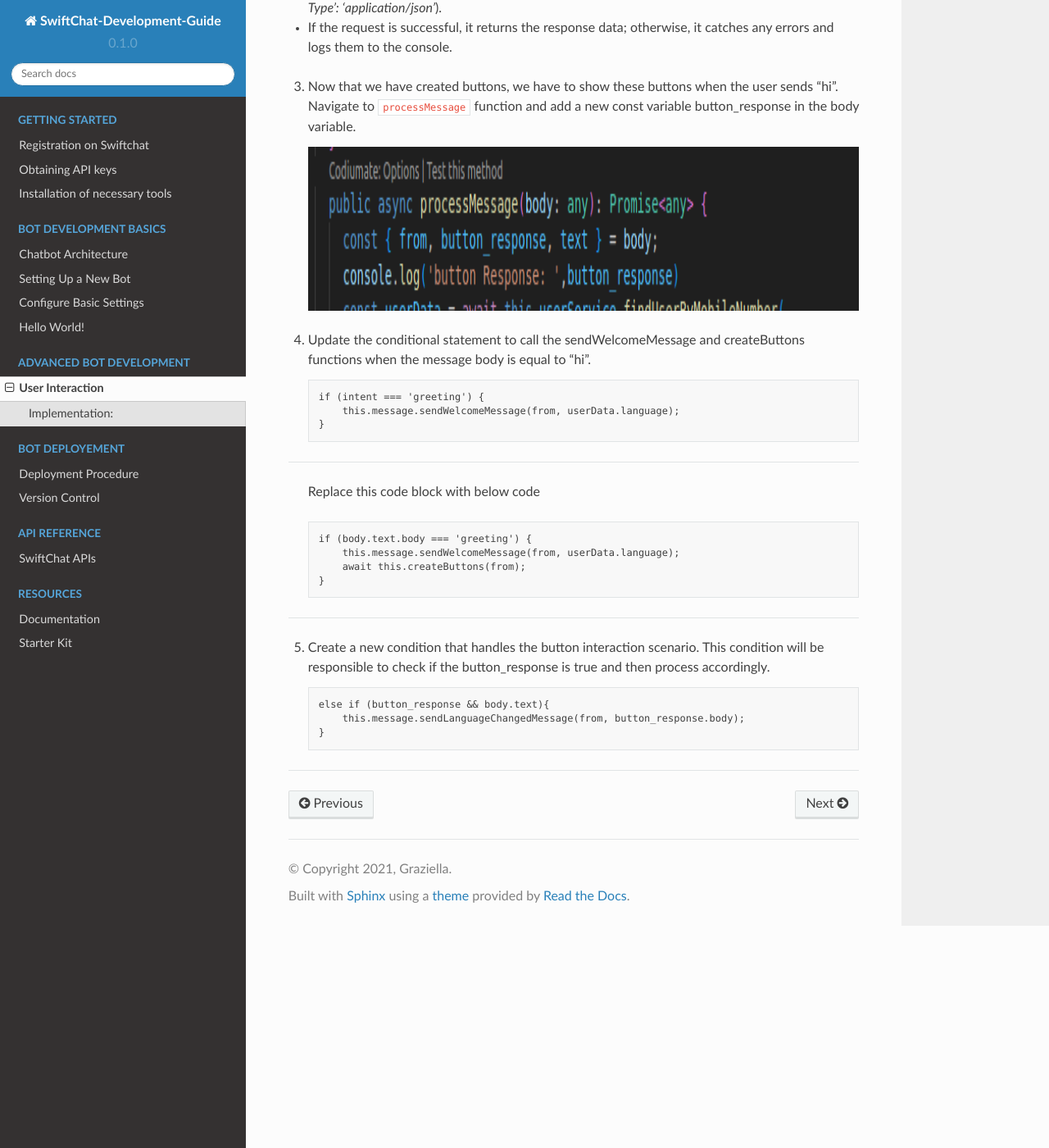
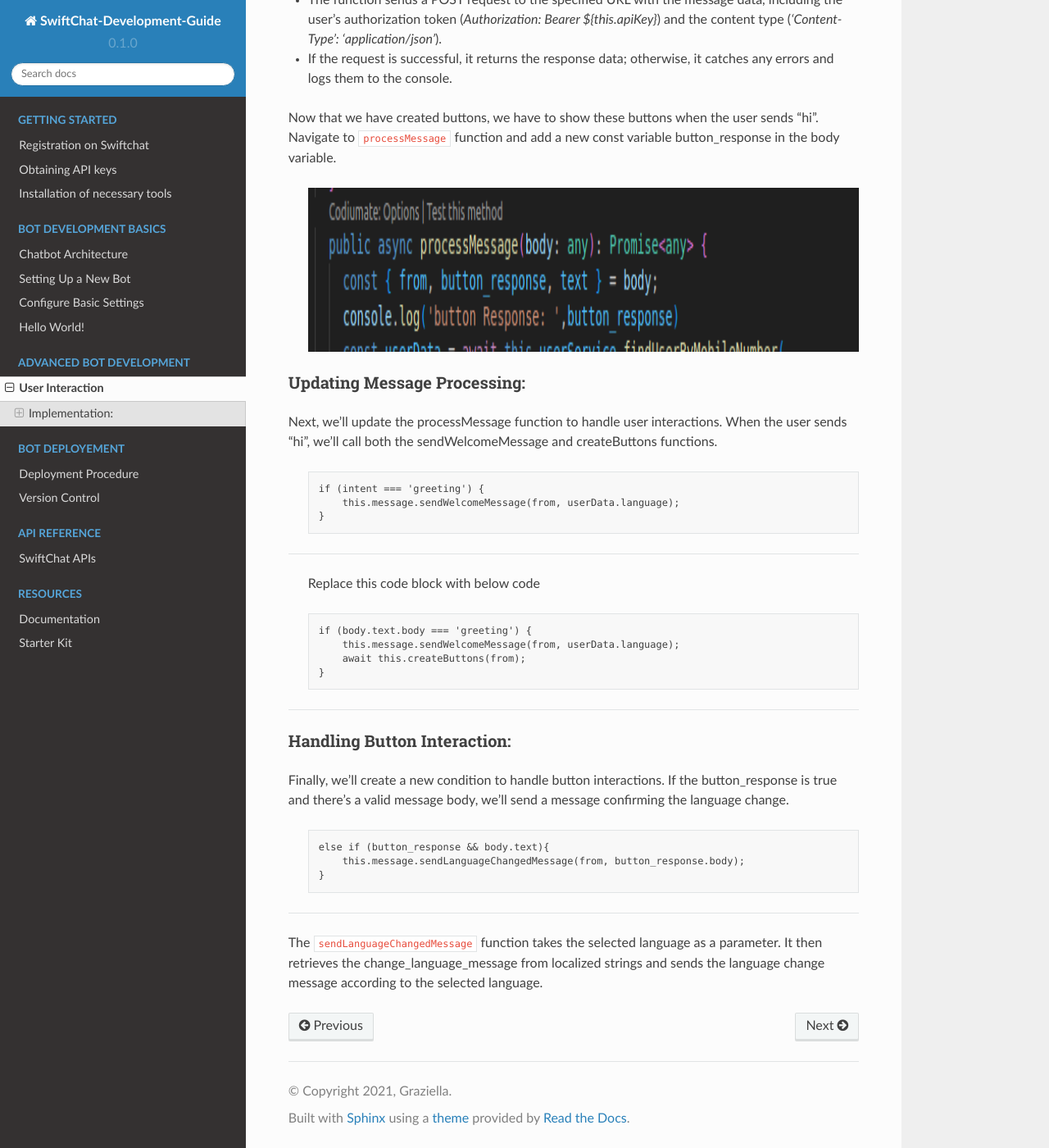
Before and after one commit to Priyanka-sharma181/Chatbot-Development-Guide, a Sphinx documentation site: the page built from docs/source/advance_bot.rst, in a window 1280 px wide and 1400 px high, scrolled down 1872 px. Shown: the whole window at 82% size. Built offline with Sphinx 7.4.7 and the Read the Docs theme 2.0.0, drawn with Linux system fonts in a browser that asks for light colours; some of the changed text lies outside the part shown.

Commit message:
advance bot

```diff
--- a/docs/source/advance_bot.rst
+++ b/docs/source/advance_bot.rst
@@ -6,9 +6,9 @@
 .. tip::
     First read about starter kit structure `here <repo_structure.html>`_
 
+**Scenario:**
+
 Let's start with a simple example. Suppose that when a user sends "hi", you want to display a greeting message along with two buttons for selecting their preferred language. When the user selects a language button, the language should change accordingly.
-
-**Scenario:**
 
 1. Present two buttons for language selection along with welcome message when user sends "hi"
 2. Show a message for language change confirmation.
@@ -17,8 +17,10 @@
 Implementation:
 ------------------
 
-1. We will create a new function in the **chatbot.service** file.
-2. Inside the "createButtons" function, we will use the SwiftChat **POST** send API for creating and sending buttons to user.
+Creating Buttons:
+^^^^^^^^^^^^^^^^
+
+We'll begin by creating a new function in the chatbot.service file called createButtons. This function will utilize the SwiftChat POST send API to generate and send buttons to the user.
 
    .. code-block:: nest
 
@@ -87,7 +89,10 @@
         :height: 200
         :align: left
 
-4. Update the conditional statement to call the sendWelcomeMessage and createButtons functions when the message body is equal to "hi".
+Updating Message Processing:
+^^^^^^^^^^^^^^^^^^^^^^
+
+Next, we'll update the processMessage function to handle user interactions. When the user sends "hi", we'll call both the sendWelcomeMessage and createButtons functions.
 
    .. code-block:: nest
 
@@ -109,7 +114,10 @@
 ------------------------------
 
 
-5. Create a new condition that handles the button interaction scenario. This condition will be responsible to check if the button_response is true and then process accordingly.
+Handling Button Interaction:
+^^^^^^^^^^^^^^^^^^^^^^^^^^^^^
+
+Finally, we'll create a new condition to handle button interactions. If the button_response is true and there's a valid message body, we'll send a message confirming the language change.
 
    .. code-block:: nest
 
@@ -118,3 +126,5 @@
     }
 
 -----------------------------------
+
+The ``sendLanguageChangedMessage`` function takes the selected language as a parameter. It then retrieves the change_language_message from localized strings and sends the language change message according to the selected language.
```
Also changed, not shown: other parts of docs/source/advance_bot.rst (+1 -1 lines).
